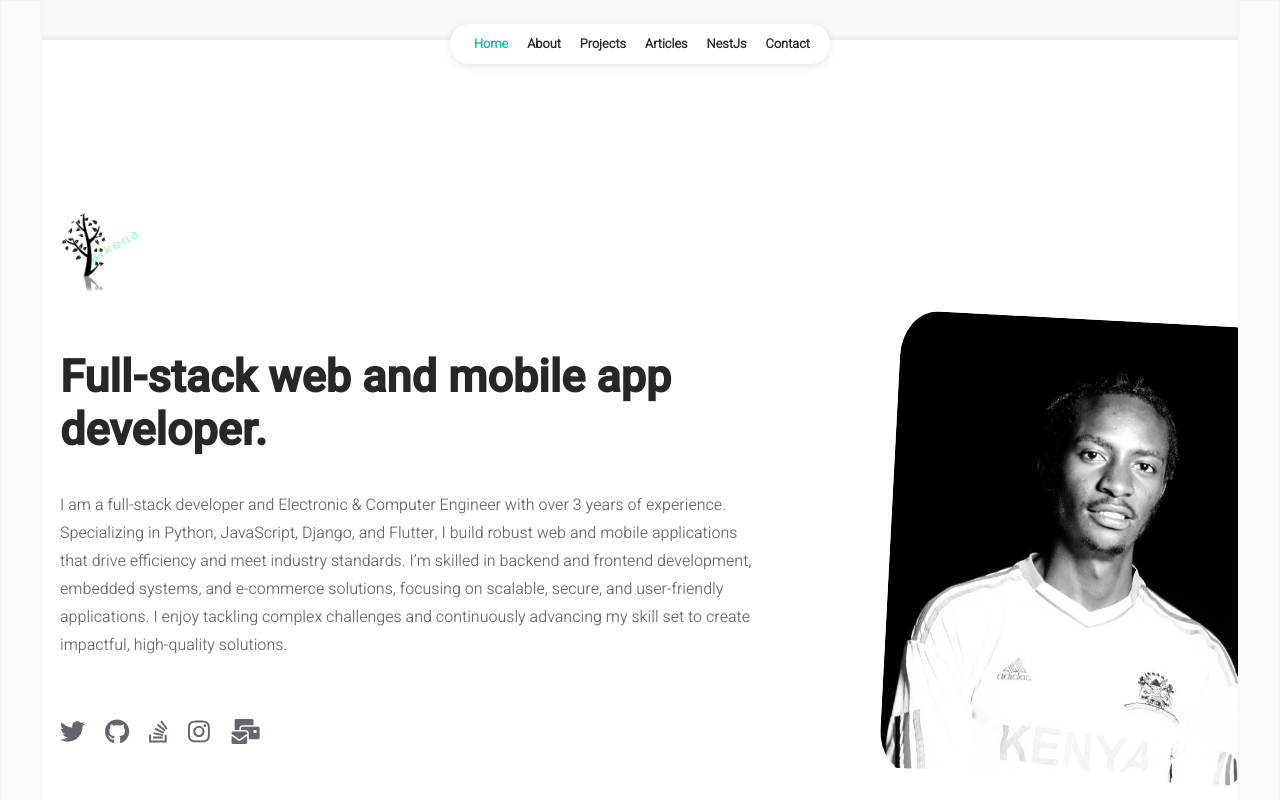
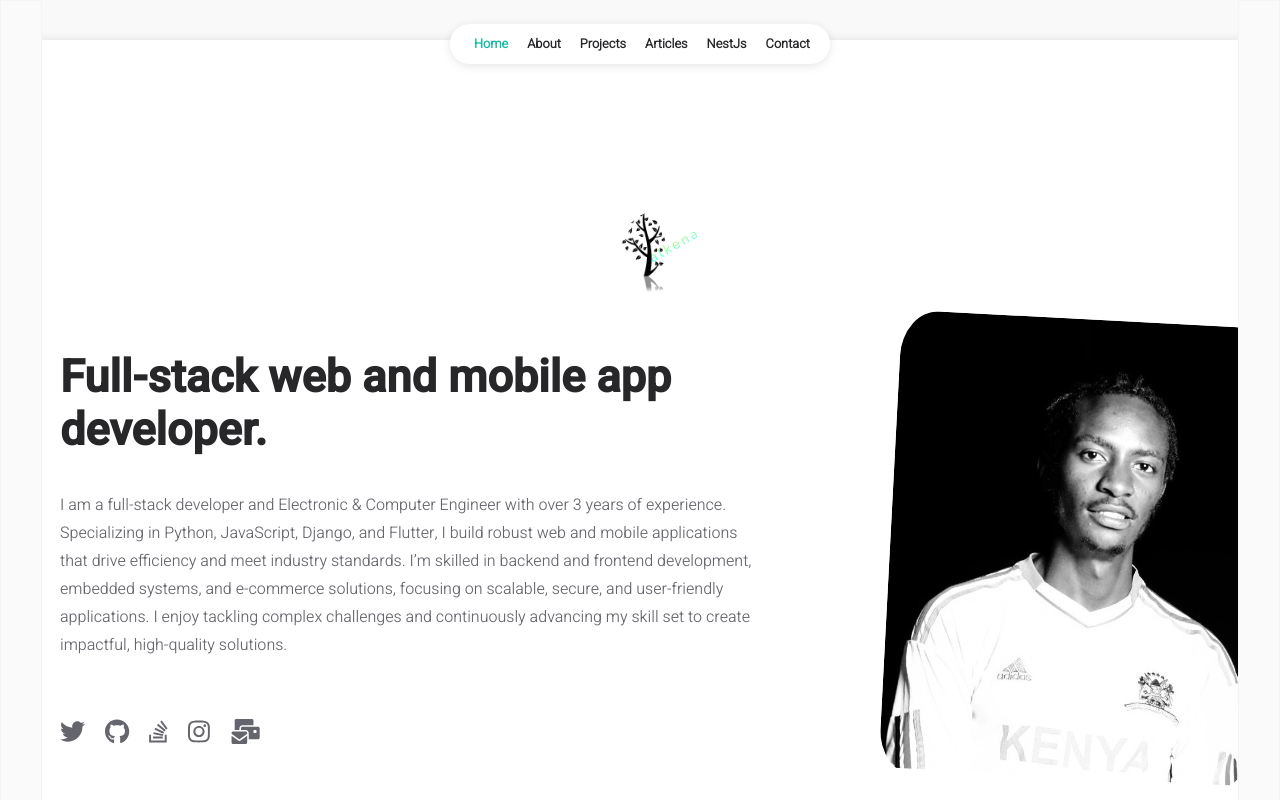
Before and after one commit to Kiragu-Maina/FUTURE_FS_01, a React (Create React App) app: page / in a window 1280 px wide. Shown: the top 800 px of the page. Built offline with nearby package versions, Linux system fonts and the light colour scheme.

Commit message:
format document

```diff
--- a/src/pages/nestjs.jsx
+++ b/src/pages/nestjs.jsx
@@ -30,6 +30,7 @@ const WorkingWithNestJS = () => {
 
             <div className="page-content">
                 <NavBar active="nestjs" />
+
                 <div className="content-wrapper">
                     <div className="nestjs-logo-container">
                         <div className="nestjs-logo">
@@ -40,7 +41,6 @@ const WorkingWithNestJS = () => {
                         <div className="title nestjs-title">
                             Getting Started with NestJS
                         </div>
-
                         <div className="subtitle nestjs-subtitle">
                             <p>
                                 This Google Document outlines my work with NestJS while building a dating-app api. The accompanying screenshots depict my terminal activity.
@@ -52,8 +52,6 @@ const WorkingWithNestJS = () => {
                                 </a>
                             </p>
                         </div>
-
-
                         <div className="embedded-google-doc">
                             <iframe
                                 src="https://docs.google.com/document/d/1FEWUNKh2Pm0VzJBHOoe_2zYl_kGYp-8vTwMhDIPiLIY/edit?usp=sharing"
--- a/src/pages/styles/nestjs.css
+++ b/src/pages/styles/nestjs.css
@@ -1,5 +1,3 @@
-/* nestjs.css */
-
 /* General page styling */
 .page-content {
     display: flex;
@@ -16,6 +14,9 @@
     box-shadow: 0px 0px 10px rgba(0, 0, 0, 0.1);
     padding: 40px;
     margin-top: 20px;
+    display: flex;
+    flex-direction: column;
+    align-items: center; /* Center children vertically */
 }
 
 /* Logo container */
@@ -53,6 +54,7 @@
     justify-content: center;
     align-items: center;
     margin-top: 30px;
+    width: 100%; /* Ensures full width */
 }
 
 .embedded-google-doc iframe {
```
Lines whose indentation alone changed are shown as unchanged.
